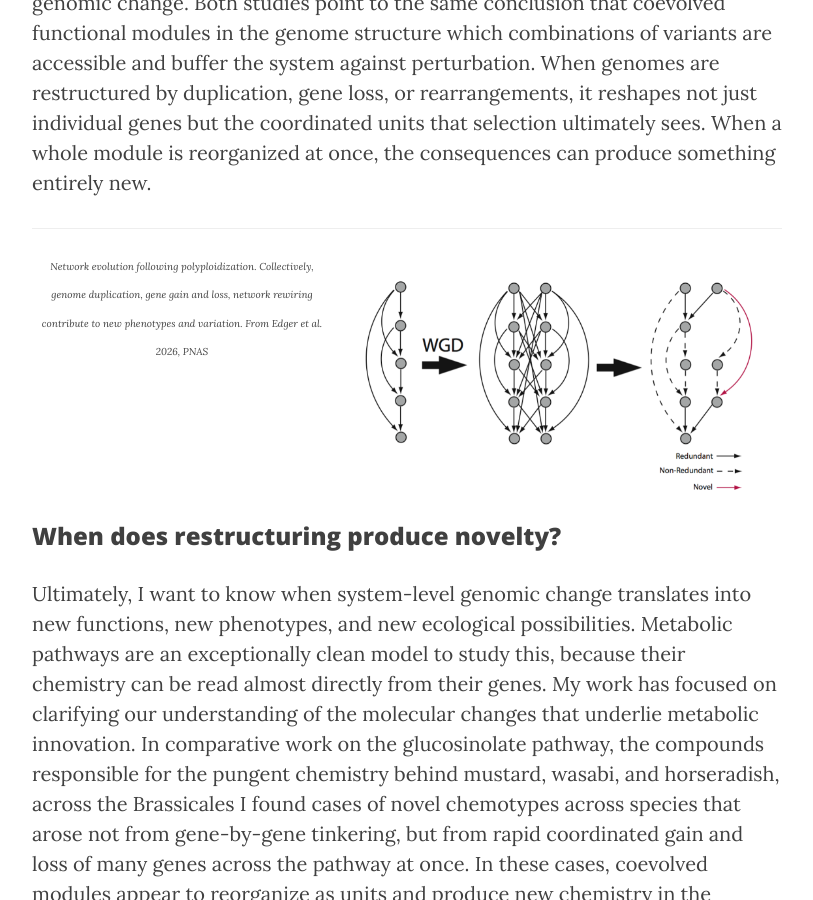
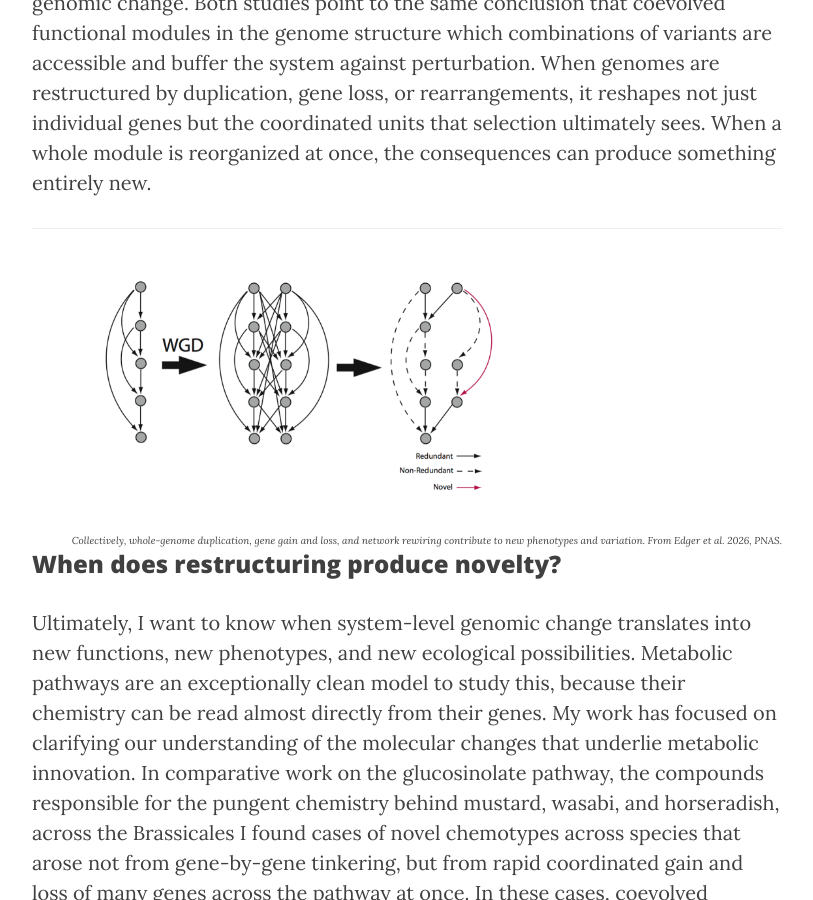
Before and after one commit to KevinABird/KevinABird.github.io, a Jekyll site: the page built from 3_research.md, in a window 1280 px wide and 900 px high, scrolled down 2298 px. Shown: the whole window, without its empty margins (233-1046 px from the left). Built offline with Jekyll 4.4.1, drawn with Linux system fonts in a browser that asks for light colours; nearby versions of some CDN libraries.

Commit message:
Update 3_research.md

```diff
--- a/3_research.md
+++ b/3_research.md
@@ -33,9 +33,9 @@ ___
 
 
 <div class="right_figure"><figure>
-	<img src="/img/Picture1.png" alt="Network evolution after WGD" style="float: right" width="400" hspace="25" vspace="25" />
+	<img src="/img/Picture1.png" alt="Network evolution after WGD" style="float: center" width="400" hspace="25" vspace="25" />
 		<figcaption>
-			<font size="1.5"><i> Network evolution following polyploidization. Collectively, genome duplication, gene gain and loss, network rewiring contribute to new phenotypes and variation. From Edger et al. 2026, PNAS</i></font>
+			<font size="1.5"><i> Collectively, whole-genome duplication, gene gain and loss, and network rewiring contribute to new phenotypes and variation. From Edger et al. 2026, PNAS.</i></font>
 		</figcaption>
 </figure></div>
 
```
